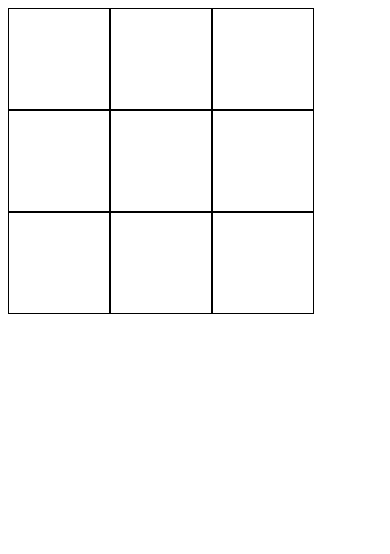
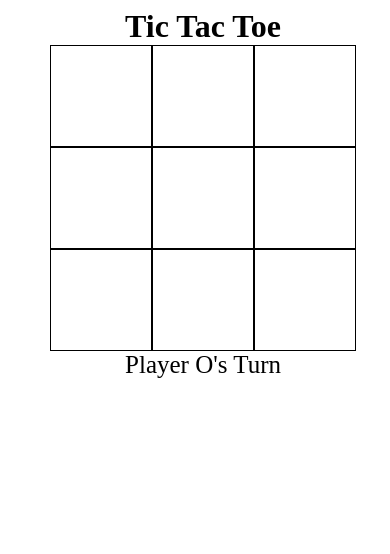
Before and after one commit to wsnjie/t3, a plain HTML site: page index.html in a window 390 px wide. Drawn offline with Linux system fonts and the light colour scheme.

Commit message:
Finshed basic styling, added some responsiveness for mobile, added status section showing current player, winner, draw etc

```diff
--- a/index.html
+++ b/index.html
@@ -11,6 +11,10 @@
 </head>
 
 <body>
+    <div>
+        <h1 id=title>Tic Tac Toe</h1>
+    </div>
+    <main>
         <div id=gameboard>
             <div id=row0 class=row>
                 <div id=space01 class=space></div>
@@ -28,6 +32,11 @@
                 <div id=space23 class=space></div>
             </div>
         </div>
+        <div id=stats>
+            <div id=winner class=statText></div>
+            <div id=nowPlaying class=statText>Player <span id=active class=statText></span>'s Turn</div>
+        </div>
+    </main>
 </body>
 
 </html>
--- a/style.css
+++ b/style.css
@@ -1,3 +1,10 @@
+body{
+    height: 100vh;
+    width: 100vw;
+}
+h1{
+    text-align: center;
+}
 #gameboard{
     display:flex;
     flex-direction: column;
@@ -11,4 +18,42 @@
     border: 1px black solid;
     height: 100px;
     width: 100px;
+    font-size: 70px;
+    text-align: center;
+    text-justify: distribute;
+    display: flex;
+    justify-content: center;
+    align-items: center;
 }
+
+main {
+    width: 60%;
+    margin: 0 auto;
+    display: flex;
+    align-items: center;
+    justify-items: center;
+}
+
+#stats{
+    height: 200px;
+    width: 200px;
+}
+
+#title{
+    margin: 0 auto;
+    width: 40%;
+}
+
+.statText{
+    text-align: center;
+    font-size: 25px;
+}
+
+@media only screen and (max-width: 550px) {
+    #title{
+        width: 50vw;
+    }
+    main{
+        flex-direction: column;
+    }
+}
--- a/t3.js
+++ b/t3.js
@@ -11,6 +11,7 @@ class Space {
         gameBoard.turn >= 3 ? gameBoard.winCheck() : null
         gameBoard.turn++
         gameBoard.swapPlayer()
+        gameBoard.drawCheck()
     }
 }
 
@@ -26,6 +27,7 @@ const gameBoard = {
         this.makeRow("0")
         this.makeRow("1")
         this.makeRow("2")
+        document.querySelector("#active").innerText = this.player
     },
     makeRow: function (rowNum) {
         for (let i = 1; i < 4; i++) {
@@ -47,6 +49,7 @@ const gameBoard = {
     },
     swapPlayer: function () {
         this.player === "O" ? this.player = "X" : this.player = "O"
+        document.querySelector("#active").innerText = this.player
     },
     winCheck: function () {
         this.rowCheck("row0")
@@ -62,7 +65,7 @@ const gameBoard = {
             if (this.spaces[row][0].mark === "" || this.spaces[row][1].mark === "" || this.spaces[row][2].mark === "") {
                 return
             }
-            console.log("Player " + this.spaces[row][0].mark + " wins!")
+            this.victory(this.spaces[row][0].mark)
         }
     },
     colCheck: function (space) {
@@ -70,7 +73,7 @@ const gameBoard = {
             if (this.spaces.row0[space].mark === "" || this.spaces.row1[space].mark === "" || this.spaces.row2[space].mark === "") {
                 return
             }
-            console.log("Player " + this.spaces.row0[space].mark + " wins!")
+            this.victory(this.spaces.row0[space].mark)
         }
     },
     diagCheck: function () {
@@ -78,13 +81,24 @@ const gameBoard = {
             if (this.spaces.row0[0].mark === "" || this.spaces.row1[1].mark === "" || this.spaces.row2[2].mark === "") {
                 return
             }
-            console.log("Player " + this.spaces.row0[0].mark + " wins!")
+            this.victory(this.spaces.row0[0].mark)
         }
         if (this.spaces.row2[0].mark === this.spaces.row1[1].mark && this.spaces.row1[1].mark === this.spaces.row0[2].mark) {
             if (this.spaces.row2[0].mark === "" || this.spaces.row1[1].mark === "" || this.spaces.row0[2].mark === "") {
                 return
             }
-            console.log("Player " + this.spaces.row2[0].mark + " wins!")
+            this.victory(this.spaces.row2[0].mark)
+        }
+    },
+    victory: function (winner) {
+        document.querySelector("#nowPlaying").innerText = ""
+        document.querySelector("#winner").innerText = `Congratulations! ${winner}'s Win!`
+    },
+    drawCheck: function () {
+        winner = document.querySelector("#winner").innerText
+        if (winner === "" && this.turn > 9) {
+            document.querySelector("#nowPlaying").innerText = ""
+            document.querySelector("#winner").innerText = "You are evenly matched! It's a draw."
         }
     }
 }
```
Lines whose indentation alone changed are shown as unchanged.
